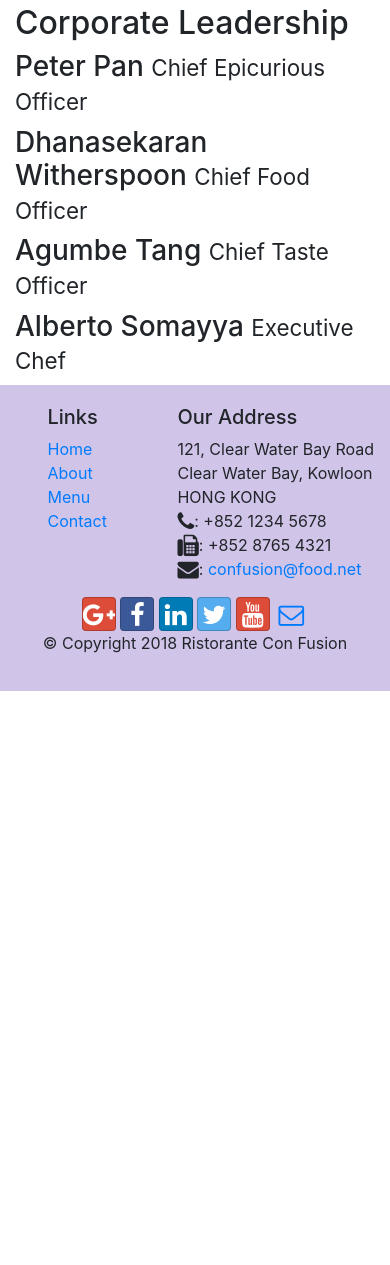
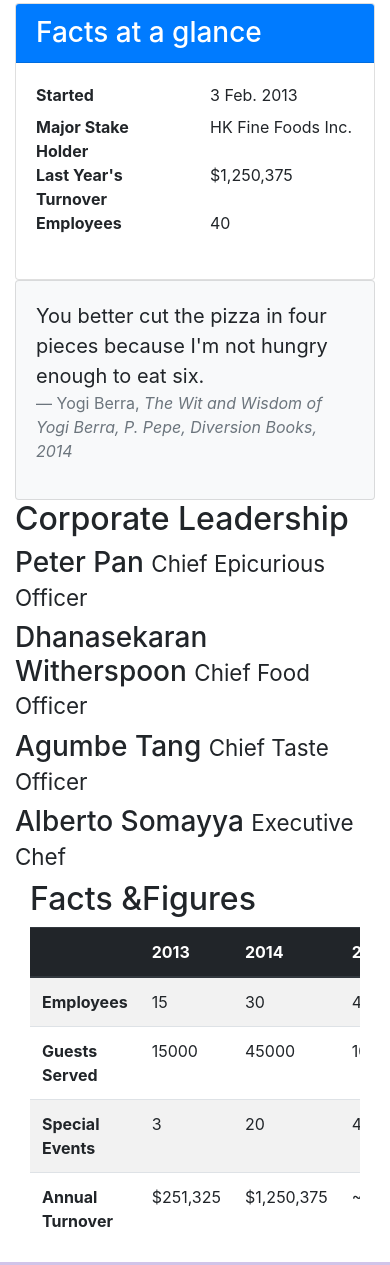
Before and after one commit to anjusree123/git-test, a website: page aboutus.html in a window 390 px wide. Shown: the part 949-2214 px from the top of the page. Before the commit the page ends 1640 px from the top, so only its background shows below. Drawn offline with nearby package versions, Linux system fonts and the light colour scheme.

Commit message:
tables and cards

```diff
--- a/aboutus.html
+++ b/aboutus.html
@@ -66,11 +66,40 @@
                 <p>Started in 2010, Ristorante con Fusion quickly established itself as a culinary icon par excellence in Hong Kong. With its unique brand of world fusion cuisine that can be found nowhere else, it enjoys patronage from the A-list clientele in Hong Kong.  Featuring four of the best three-star Michelin chefs in the world, you never know what will arrive on your plate the next time you visit us.</p>
                 <p>The restaurant traces its humble beginnings to <em>The Frying Pan</em>, a successful chain started by our CEO, Mr. Peter Pan, that featured for the first time the world's best cuisines in a pan.</p>
             </div>
-            <div class="col-12">
+            <div class="col-sm">
+
+	<div class="card">
+<h3 class="card-header bg-primary text-white">Facts at a glance</h3>
+<div class="card-body">
+                        <dl class="row">
+                            <dt class="col-6">Started</dt>
+                            <dd class="col-6">3 Feb. 2013</dd>
+                            <dt class="col-6">Major Stake Holder</dt>
+                            <dd class="col-6">HK Fine Foods Inc.</dd>
+                            <dt class="col-6">Last Year's Turnover</dt>
+                            <dd class="col-6">$1,250,375</dd>
+                            <dt class="col-6">Employees</dt>
+                            <dd class="col-6">40</dd>
+                        </dl>
+                    </div>
+                </div>
+            </div>
+<div class="col-12">
+                <div class="card card-body bg-light">
+                    <blockquote class="blockquote">
+                        <p class="mb-0">You better cut the pizza in four pieces because
+                            I'm not hungry enough to eat six.</p>
+                        <footer class="blockquote-footer">Yogi Berra,
+                            <cite title="Source Title">The Wit and Wisdom of Yogi Berra,
+                            P. Pepe, Diversion Books, 2014</cite>
+                        </footer>
+                    </blockquote>
+                </div>
+            </div>
             </div>
         </div>
 
-
+<div class="container">
         <div class="row">
             <div class="col-sm-6">
                 <h2>Corporate Leadership</h2>
@@ -84,6 +113,54 @@
                 <p class="d-none d-sm-block" >Award winning three-star Michelin chef with wide International experience having worked closely with whos-who in the culinary world, he specializes in creating mouthwatering Indo-Italian fusion experiences. He says, <em>Put together the cuisines from the two craziest cultures, and you get a winning hit! Amma Mia!</em></p>
             </div>
        </div>
+
+<div class="row-row-content">
+<div class="col-12 col-sm-9">
+<h2> Facts &amp;Figures</h2>
+ <div class="table-responsive">
+                    <table class="table table-striped">
+                        <thead class="thead-dark">
+                            <tr>
+                                <th>&nbsp;</th>
+                                <th>2013</th>
+                                <th>2014</th>
+                                <th>2015</th>
+                            </tr>
+                        </thead>
+                        <tbody>
+                            <tr>
+                                <th>Employees</th>
+                                <td>15</td>
+				<td>30</td>
+                                <td>40</td>
+                            </tr>
+                            <tr>
+                                <th>Guests Served</th>
+                                <td>15000</td>
+                                <td>45000</td>
+                                <td>100,000</td>
+                            </tr>
+                            <tr>
+                                <th>Special Events</th>
+                                <td>3</td>
+                                <td>20</td>
+                                <td>45</td>
+                            </tr>
+                            <tr>
+                                <th>Annual Turnover</th>
+                                <td>$251,325</td>
+                                <td>$1,250,375</td>
+                                <td>~$3,000,000</td>
+                            </tr>
+                        </tbody>
+                    </table>
+                </div>
+</div>
+</div>
+<div class="col-12 col-sm-3">
+
+</div>
+</div>
 
     </div>
 
```
